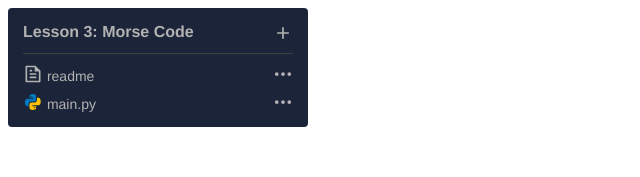
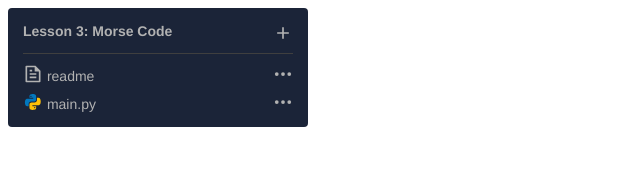
Before and after one commit to lindsayfoley/kita, a Next.js app: page / in a window 1280 px wide. Shown: the top 177 px of the page, without its empty margins (0-640 px from the left). Built offline with nearby package versions, Linux system fonts and the light colour scheme.

Commit message:
tweaking styles, adding defa ult props to Card and added classname prop

```diff
--- a/src/components/molecules/Card/Card.module.css
+++ b/src/components/molecules/Card/Card.module.css
@@ -2,12 +2,13 @@
     font-family: "Helvetica Neue", Helvetica, Arial, sans-serif;
     color: var(--mid-grey);
     padding: 20px;
+    margin-bottom: 15px;
 }
 
 .header {
     display: flex;
     justify-content: space-between;
-    font-size: 16px;
+    font-size: 14px;
 }
 
 .header h4 {
@@ -15,7 +16,7 @@
 }
 
 .body {
-    font-size: 14px;
+    font-size: 13px;
 }
 
 .divider {
--- a/src/components/molecules/Card/Card.tsx
+++ b/src/components/molecules/Card/Card.tsx
@@ -17,14 +17,21 @@ export interface CardProps {
   body: React.ReactNode;
   theme?: ValueOf<typeof Theme>;
   borderRadiusSize?: ValueOf<typeof BorderRadiusSize>;
+  classname?: string;
 }
 
-const Card = ({ body, header, theme, borderRadiusSize }: CardProps) => {
+const Card = ({
+  body,
+  header,
+  theme = Theme.dark,
+  borderRadiusSize = BorderRadiusSize.large,
+  classname,
+}: CardProps) => {
   return (
     <article
-      className={`${styles.container} ${theme && styles[`theme-${theme}`]} ${
-        borderRadiusSize && styles[`border-radius-${borderRadiusSize}`]
-      }`}
+      className={`${styles.container} ${classname && classname} ${
+        theme && styles[`theme-${theme}`]
+      } ${borderRadiusSize && styles[`border-radius-${borderRadiusSize}`]}`}
     >
       {header && (
         <>
```
Also changed, not shown: 1 other file (tests, documents, lock files or other folders).
